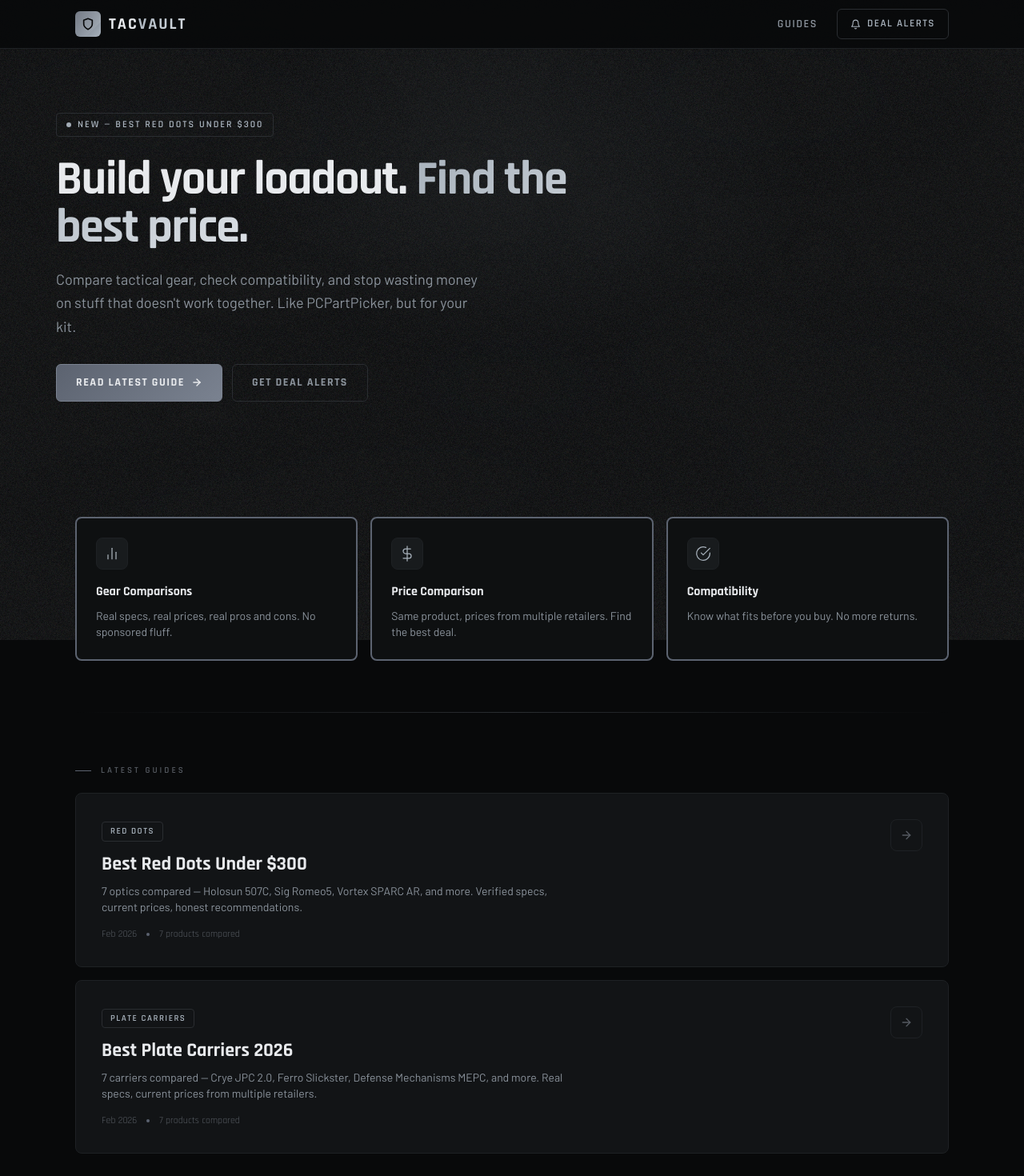
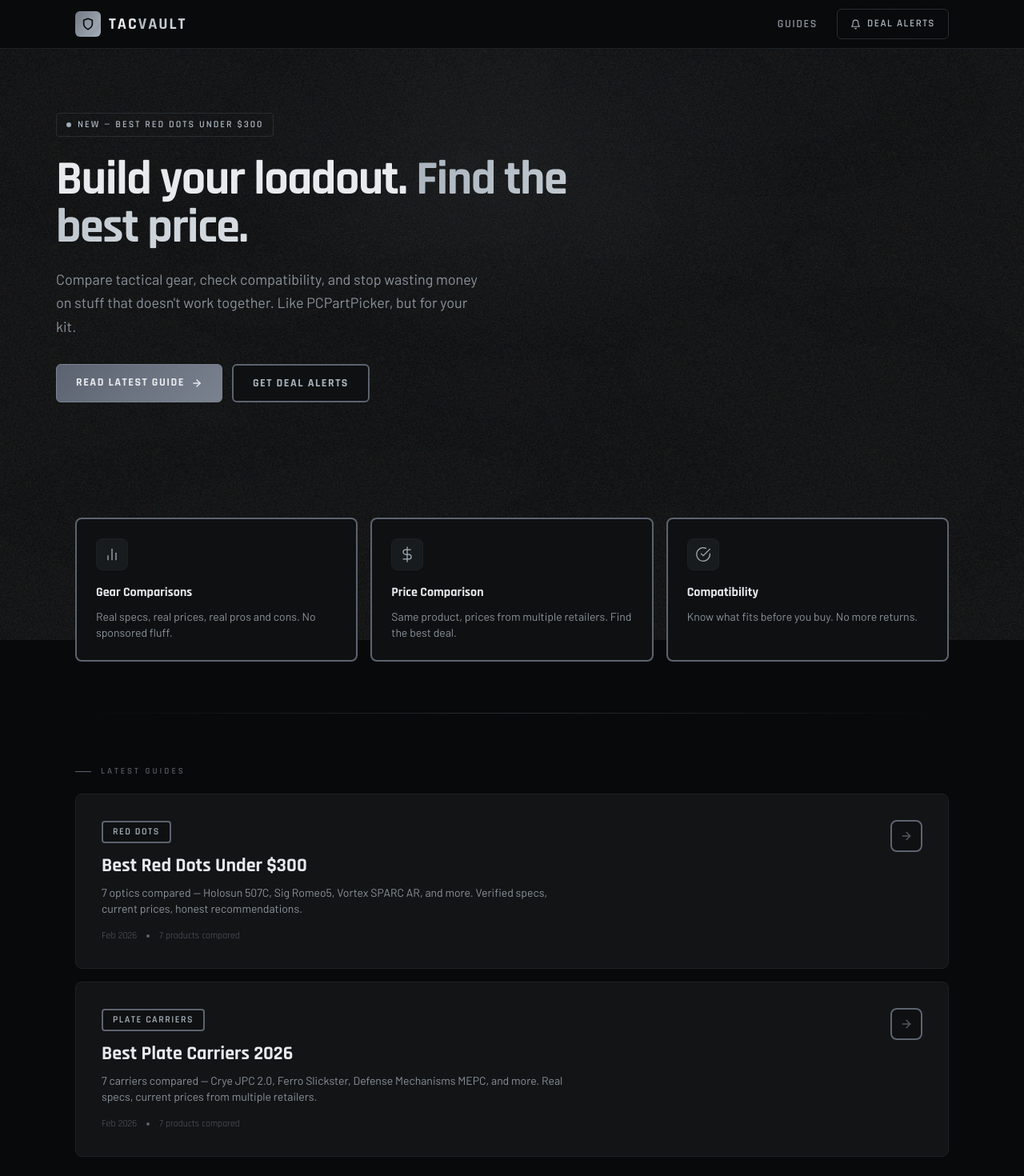
Before and after one commit to TacVault/tacvault, a Next.js app: page / in a window 1280 px wide. Shown: the top 1470 px of the page at 80% size. Built offline with nearby package versions, Linux system fonts and the light colour scheme.

Commit message:
Consistent silver border style

```diff
--- a/app/page.tsx
+++ b/app/page.tsx
@@ -32,7 +32,7 @@ export default function Home() {
                 <line x1="5" y1="12" x2="19" y2="12"/><polyline points="12 5 19 12 12 19"/>
               </svg>
             </Link>
-            <Link href="#alerts" className="btn-secondary">
+            <Link href="#alerts" className="px-6 py-3 bg-[#0e1011] border-2 border-[#5c6370] rounded-md font-tactical font-bold text-sm tracking-[1.5px] uppercase text-silver hover:border-[#a8b2bc] hover:text-white transition-all">
               Get Deal Alerts
             </Link>
           </div>
@@ -88,7 +88,7 @@ export default function Home() {
           <Link href="/guides/best-red-dots-under-300" className="block card group">
             <div className="flex justify-between items-start gap-4">
               <div>
-                <span className="badge mb-3">Red Dots</span>
+                <span className="inline-block px-3 py-1 bg-[#0e1011] border-2 border-[#5c6370] rounded font-tactical font-semibold text-xs tracking-[1.5px] uppercase text-silver mb-3">Red Dots</span>
                 <h3 className="font-tactical font-bold text-2xl text-text-primary mb-2 group-hover:text-silver-light transition-colors">
                   Best Red Dots Under $300
                 </h3>
@@ -101,7 +101,7 @@ export default function Home() {
                   <span>7 products compared</span>
                 </div>
               </div>
-              <div className="w-10 h-10 border border-border rounded-lg flex items-center justify-center text-text-muted group-hover:text-silver group-hover:border-gunmetal transition-all flex-shrink-0">
+              <div className="w-10 h-10 border-2 border-[#5c6370] rounded-lg bg-[#0e1011] flex items-center justify-center text-text-muted group-hover:text-silver group-hover:border-gunmetal transition-all flex-shrink-0">
                 <svg width="16" height="16" viewBox="0 0 24 24" fill="none" stroke="currentColor" strokeWidth="2" strokeLinecap="round" strokeLinejoin="round">
                   <line x1="5" y1="12" x2="19" y2="12"/><polyline points="12 5 19 12 12 19"/>
                 </svg>
@@ -113,7 +113,7 @@ export default function Home() {
           <Link href="/guides/best-plate-carriers-2026" className="block card group">
             <div className="flex justify-between items-start gap-4">
               <div>
-                <span className="badge mb-3">Plate Carriers</span>
+                <span className="inline-block px-3 py-1 bg-[#0e1011] border-2 border-[#5c6370] rounded font-tactical font-semibold text-xs tracking-[1.5px] uppercase text-silver mb-3">Plate Carriers</span>
                 <h3 className="font-tactical font-bold text-2xl text-text-primary mb-2 group-hover:text-silver-light transition-colors">
                   Best Plate Carriers 2026
                 </h3>
@@ -126,7 +126,7 @@ export default function Home() {
                   <span>7 products compared</span>
                 </div>
               </div>
-              <div className="w-10 h-10 border border-border rounded-lg flex items-center justify-center text-text-muted group-hover:text-silver group-hover:border-gunmetal transition-all flex-shrink-0">
+              <div className="w-10 h-10 border-2 border-[#5c6370] rounded-lg bg-[#0e1011] flex items-center justify-center text-text-muted group-hover:text-silver group-hover:border-gunmetal transition-all flex-shrink-0">
                 <svg width="16" height="16" viewBox="0 0 24 24" fill="none" stroke="currentColor" strokeWidth="2" strokeLinecap="round" strokeLinejoin="round">
                   <line x1="5" y1="12" x2="19" y2="12"/><polyline points="12 5 19 12 12 19"/>
                 </svg>
```
